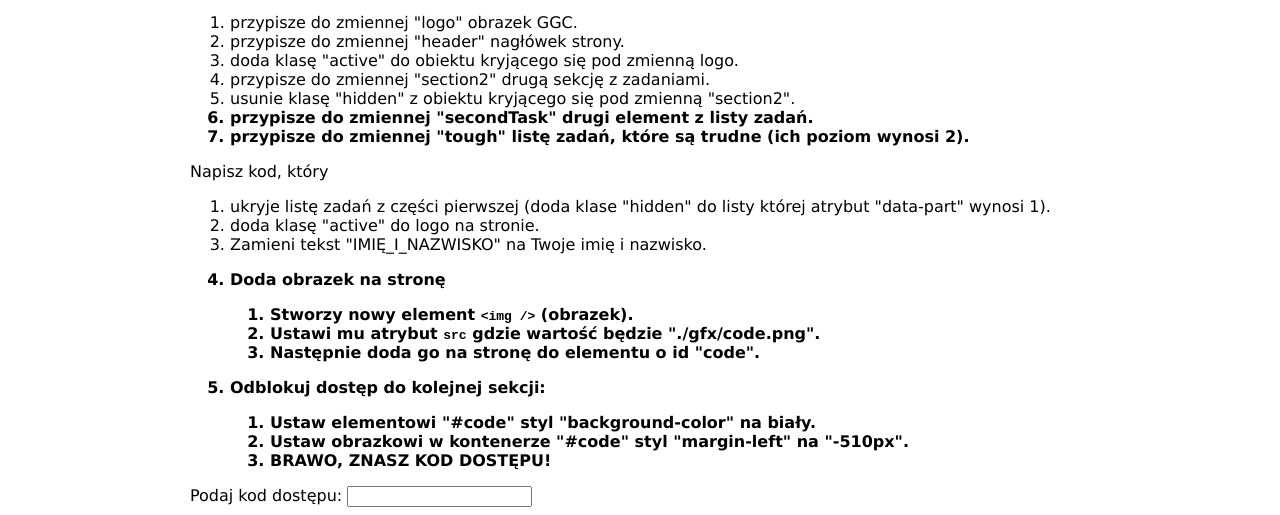
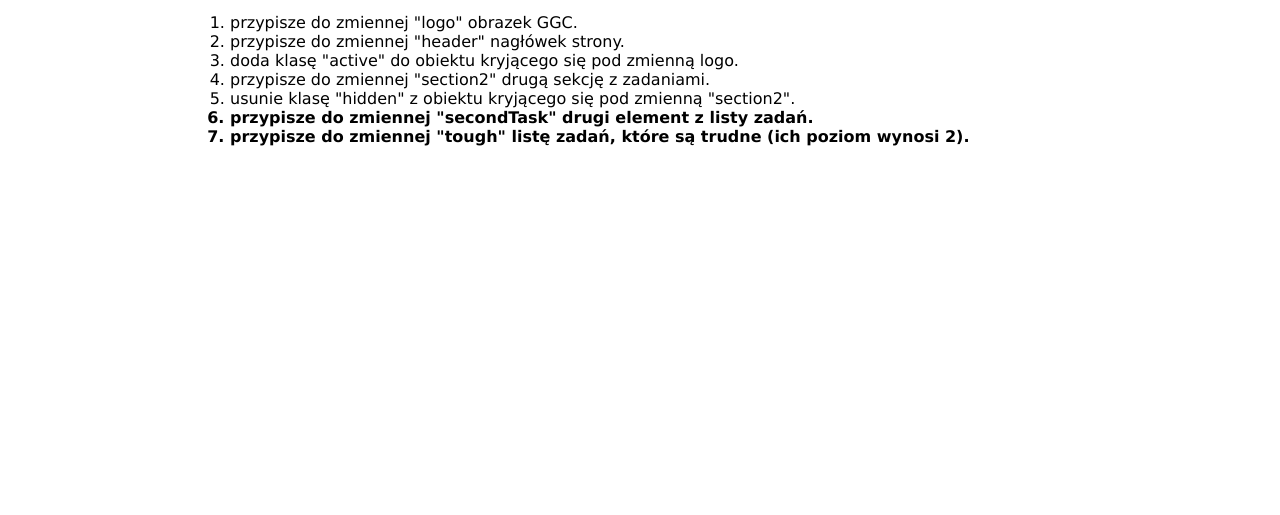
Before and after one commit to CodeCarrotsJS/zadania-dom, a plain HTML site: page index.html in a window 1280 px wide. Shown: the part 356-871 px from the top of the page. After the commit the page ends 800 px from the top, so only its background shows below. Drawn offline with Linux system fonts and the light colour scheme; a script that the page names is missing.

Commit message:
Hidden second section.

```diff
--- a/index.html
+++ b/index.html
@@ -27,7 +27,7 @@
 		</ol>
 	</div>
 
-	<div data-set="2" class="_hidden">
+	<div data-set="2" class="hidden">
 		<p>Napisz kod, który</p>
 		<ol>
 			<li data-level="2">ukryje listę zadań z części pierwszej (doda klase "hidden" do listy której atrybut "data-part" wynosi 1).</li>
```
